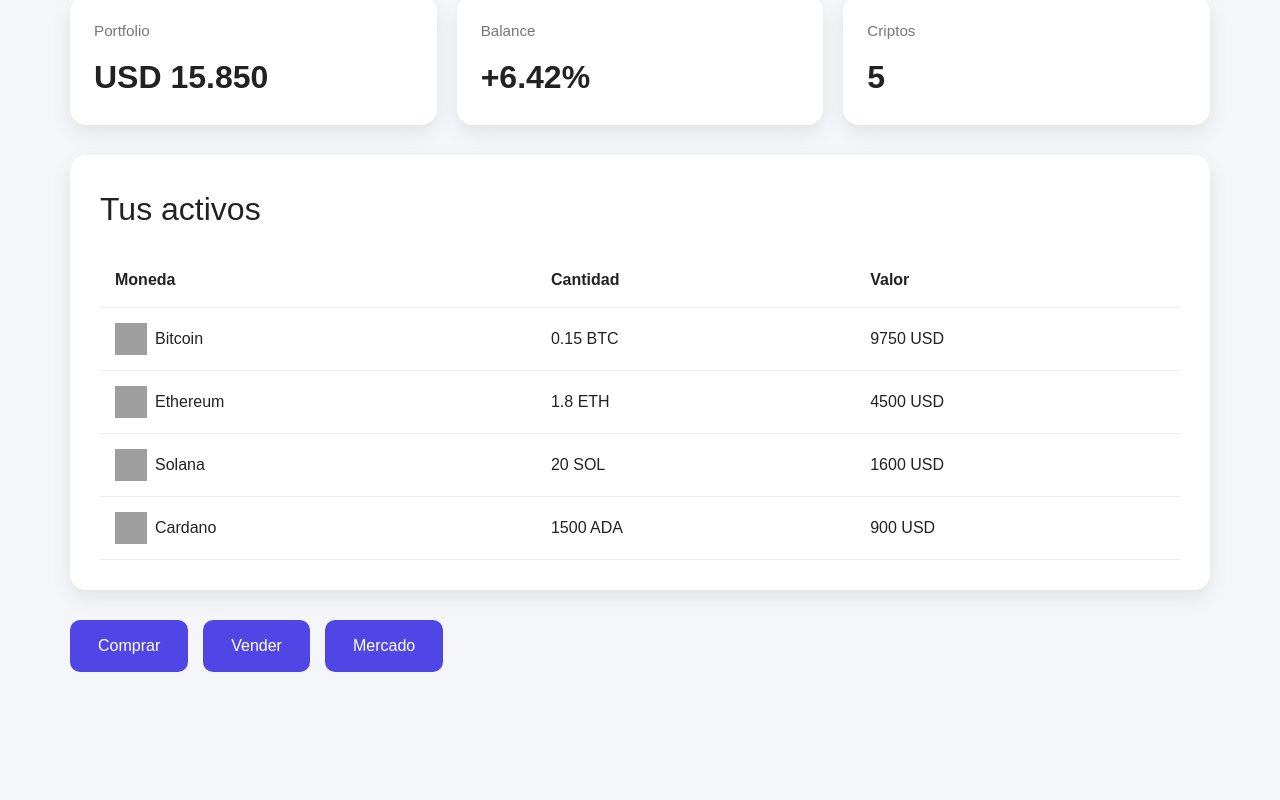
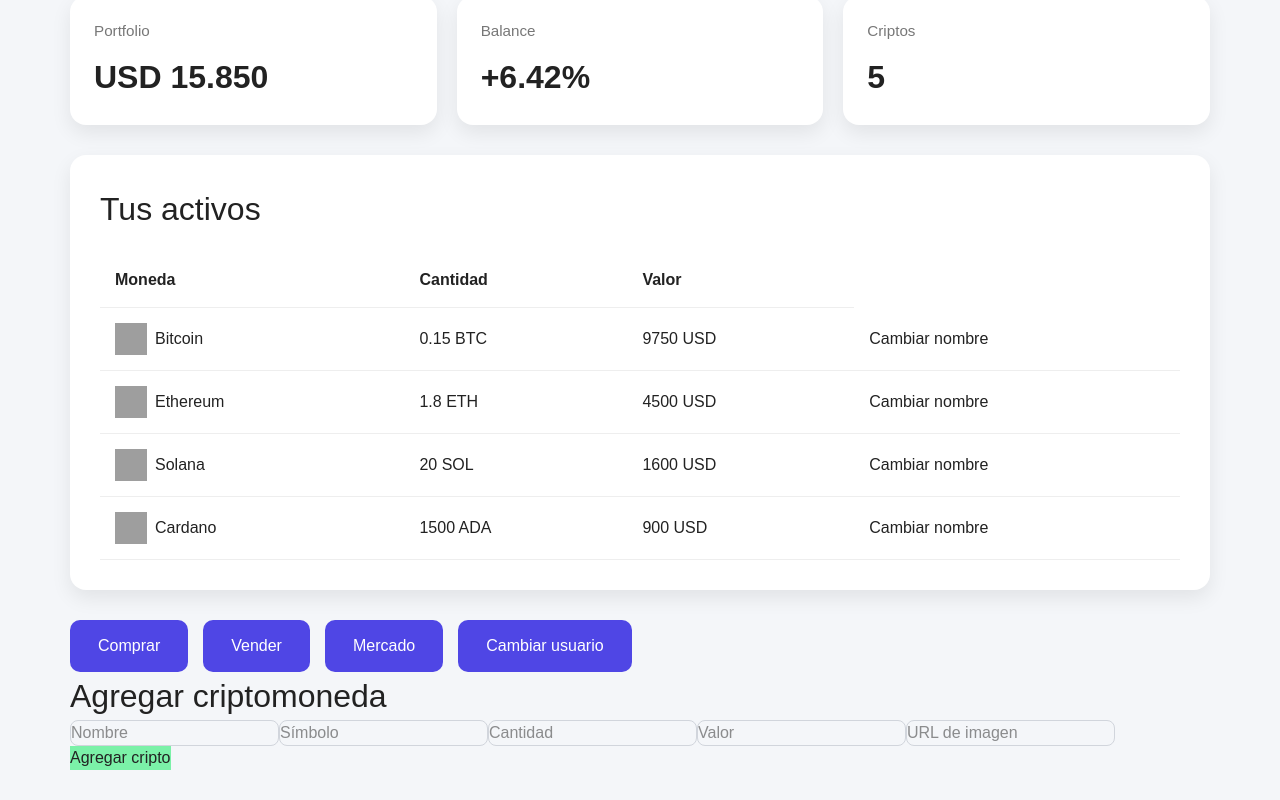
Before and after one commit to facundolgomez/crypto-vault, a React (Vite) app: page / in a window 1280 px wide. Shown: the part 306-1106 px from the top of the page. Before the commit the page ends 1008 px from the top, so only its background shows below. Built offline with nearby package versions, Linux system fonts and the light colour scheme; grey boxes are pictures that could not be loaded.

Commit message:
confirmo cambios

```diff
--- a/src/components/CryptoItem.jsx
+++ b/src/components/CryptoItem.jsx
@@ -1,20 +1,30 @@
+import { useState } from "react";
 const CryptoItem = ({ cryptoName, symbol, amount, value, image }) => {
   //   const cryptoName = "Bitcoin";
   //   const amount = "0.15 BTC";
   //   const value = "USD 9.750";
 
+  const [name, setName] = useState(cryptoName);
+  const handleChangeName = () => {
+    setName("Cripto actualizada");
+  };
   return (
     <tr>
       <td>
         <div className="flex items-center gap-2">
           <img className="w-8 h-8" src={image} alt={cryptoName} />
-          <span>{cryptoName}</span>
+          <span>{name}</span>
         </div>
       </td>
       <td>
         {amount} {symbol}
       </td>
       <td>{value} USD</td>
+      <td>
+        <button style={{ cursor: "pointer" }} onClick={handleChangeName}>
+          Cambiar nombre
+        </button>
+      </td>
     </tr>
   );
 };
--- a/src/pages/Dashboard.jsx
+++ b/src/pages/Dashboard.jsx
@@ -1,8 +1,16 @@
 import "./Dashboard.css";
 import CryptoItem from "../components/CryptoItem";
 import { cryptos } from "../data/cryptos";
+import { useState } from "react";
+import AddCrypto from "../components/AddCrypto";
 
 export default function Dashboard() {
+  const [username, setUsername] = useState("Facundo");
+
+  const handleChangeUser = () => {
+    setUsername("Juan");
+    console.log(username);
+  };
   return (
     <main className="dashboard">
       <header className="header">
@@ -10,7 +18,7 @@
         <h2>Plataforma para gestionar criptos </h2>
 
         <div className="user-info">
-          <span>Facundo</span>
+          <span>{username}</span>
           <img
             src="https://cdn.pixabay.com/photo/2023/02/18/11/00/icon-7797704_640.png"
             alt="Usuario"
@@ -88,7 +96,9 @@
         <button>Comprar</button>
         <button>Vender</button>
         <button>Mercado</button>
+        <button onClick={handleChangeUser}>Cambiar usuario</button>
       </section>
+      <AddCrypto />
     </main>
   );
 }
```
